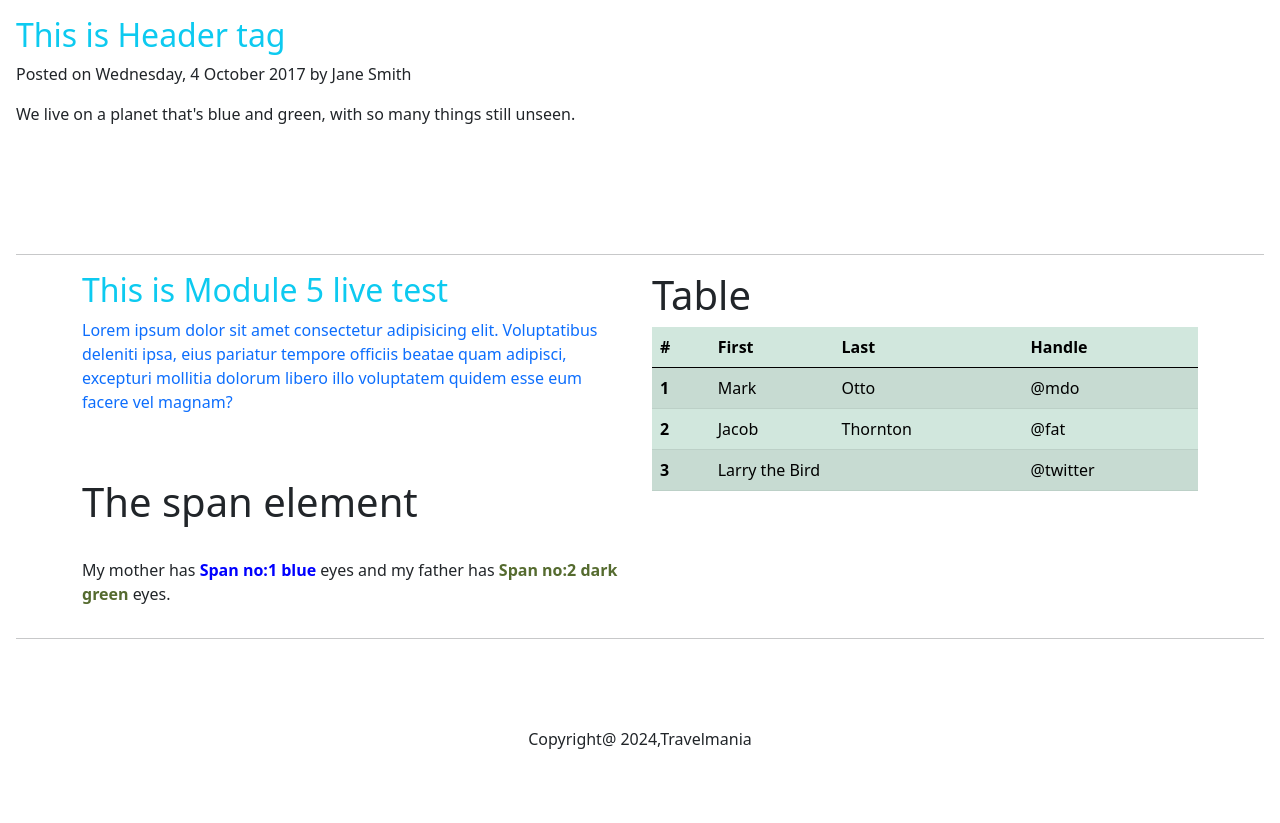
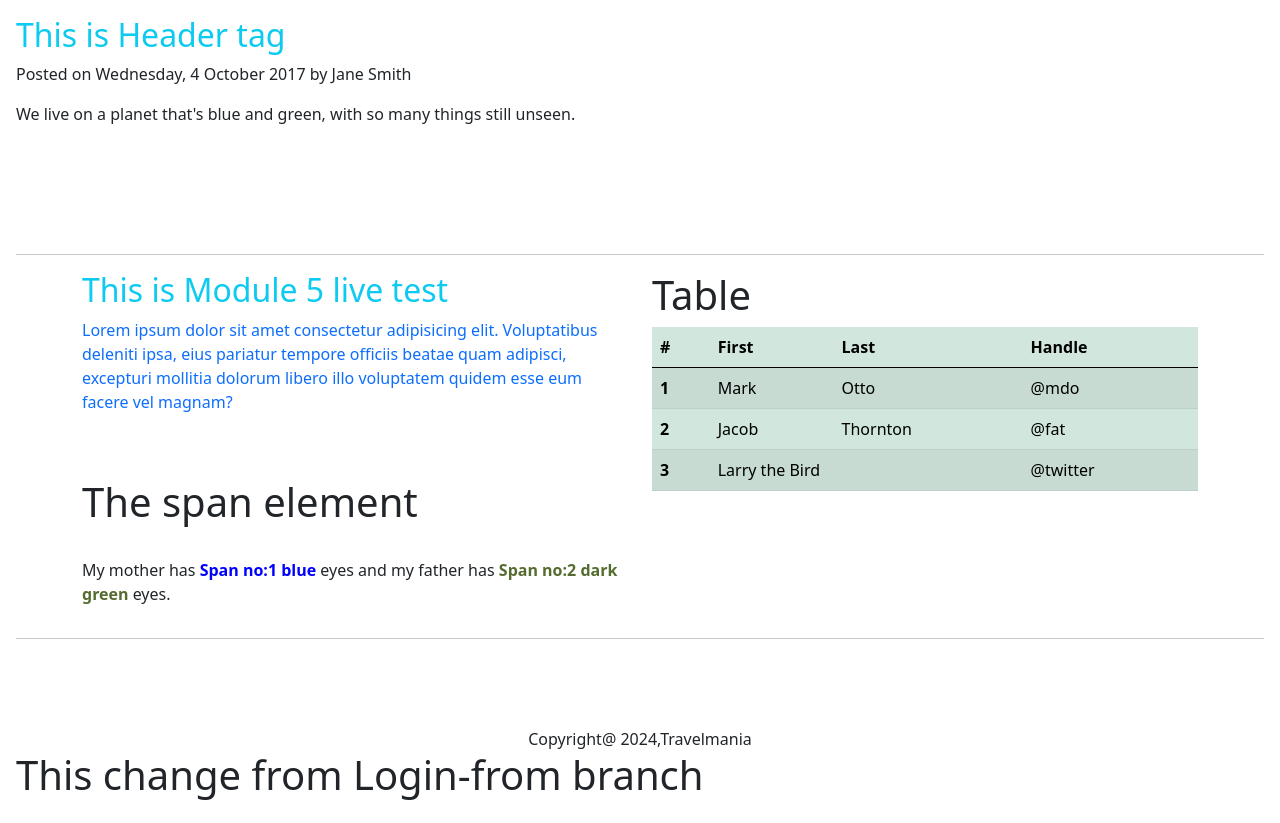
Before and after one commit to MD-SHAHED-RAHMAN/Module-5_Live_Test, a plain HTML site: page Index.html in a window 1280 px wide. Before the commit the page ends 800 px from the top, so only its background shows below. Drawn offline with nearby package versions, Linux system fonts and the light colour scheme.

Commit message:
Changes from login branch

```diff
--- a/Index.html
+++ b/Index.html
@@ -99,7 +99,7 @@
 
 
 
-
+<h1>This change from Login-from branch</h1>
 
 
 
```
